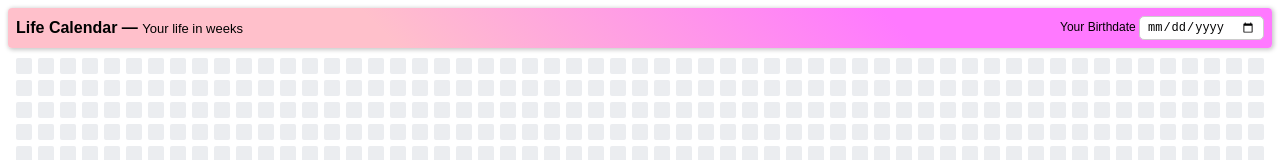
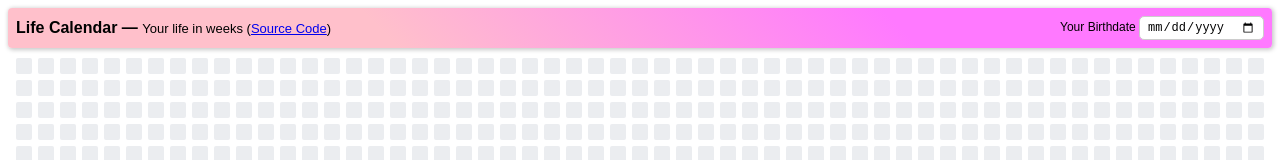
Before and after one commit to hsbalar/life-calendar, a React (Vite) app: page / in a window 1280 px wide. Shown: the top 160 px of the page. Built offline with nearby package versions, Linux system fonts and the light colour scheme.

Commit message:
add link to the source code.

```diff
--- a/src/App.jsx
+++ b/src/App.jsx
@@ -91,6 +91,7 @@ function App() {
       <DateContainer>
           <Title>
             Life Calendar — <SubTitle>Your life in weeks</SubTitle>
+            <SubTitle>&nbsp;(<a href="https://github.com/hsbalar/life-calendar" target="_blank">Source Code</a>)</SubTitle>
           </Title>
           <div>
             <DateLabel>
```
